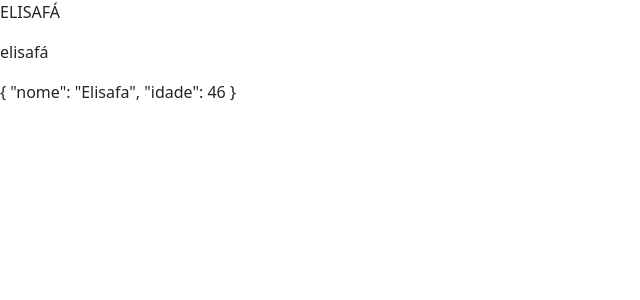
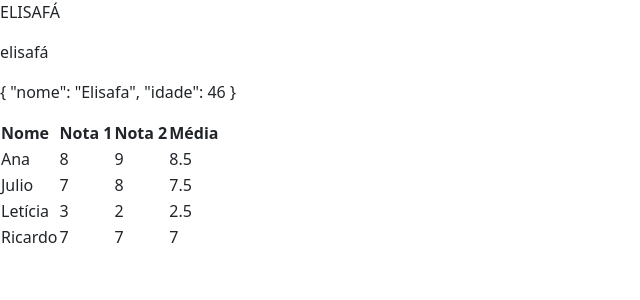
Before and after one commit to elisafa/crud-angular, an Angular app: page / in a window 1280 px wide. Shown: the top 300 px of the page, without its empty margins (0-640 px from the left). Built offline with nearby package versions, Linux system fonts and the light colour scheme.

Commit message:
Criação dos pipes

```diff
--- a/src/app/components/componente12/componente12.component.html
+++ b/src/app/components/componente12/componente12.component.html
@@ -1,3 +1,23 @@
 <p>{{nome | uppercase}}</p>
 <p>{{nome | lowercase}}</p>
 <p>{{obj | json}}</p>
+
+<table>
+    <thead>
+        <tr>
+            <th>Nome</th>
+            <th>Nota 1</th>
+            <th>Nota 2</th>
+            <th>Média</th>
+        </tr>
+    </thead>
+
+    <tbody>
+        <tr *ngFor="let aluno of alunos">
+            <td>{{aluno.nome}}</td>
+            <td>{{aluno.nota1}}</td>
+            <td>{{aluno.nota2}}</td>
+            <td>{{aluno | media}}</td>
+        </tr>
+    </tbody>
+</table>
--- a/src/app/components/componente12/componente12.component.ts
+++ b/src/app/components/componente12/componente12.component.ts
@@ -1,10 +1,11 @@
 import { CommonModule } from '@angular/common';
 import { Component } from '@angular/core';
+import { MediaPipe } from "../../pipe/media.pipe";
 
 @Component({
   selector: 'app-componente12',
   standalone: true,
-  imports: [CommonModule],
+  imports: [CommonModule, MediaPipe],
   templateUrl: './componente12.component.html',
   styleUrl: './componente12.component.css'
 })
@@ -19,4 +20,12 @@ export class Componente12Component {
      "idade": 46
     }
 
+    //Vetor de objetos
+    alunos:any = [
+      {'nome':'Ana',     'nota1':8, 'nota2':9},
+      {'nome':'Julio',   'nota1':7, 'nota2':8},
+      {'nome':'Letícia', 'nota1':3, 'nota2':2},
+      {'nome':'Ricardo', 'nota1':7, 'nota2':7}
+    ];
+
 }
--- /dev/null
+++ b/src/app/pipe/media.pipe.ts
@@ -0,0 +1,13 @@
+import { Pipe, PipeTransform } from '@angular/core';
+
+@Pipe({
+  name: 'media',
+  standalone: true
+})
+export class MediaPipe implements PipeTransform {
+
+  transform(objeto:any): number {
+    return (objeto.nota1 + objeto.nota2) / 2;
+  }
+
+}
```
Also changed, not shown: 1 other file (tests, documents, lock files or other folders).
